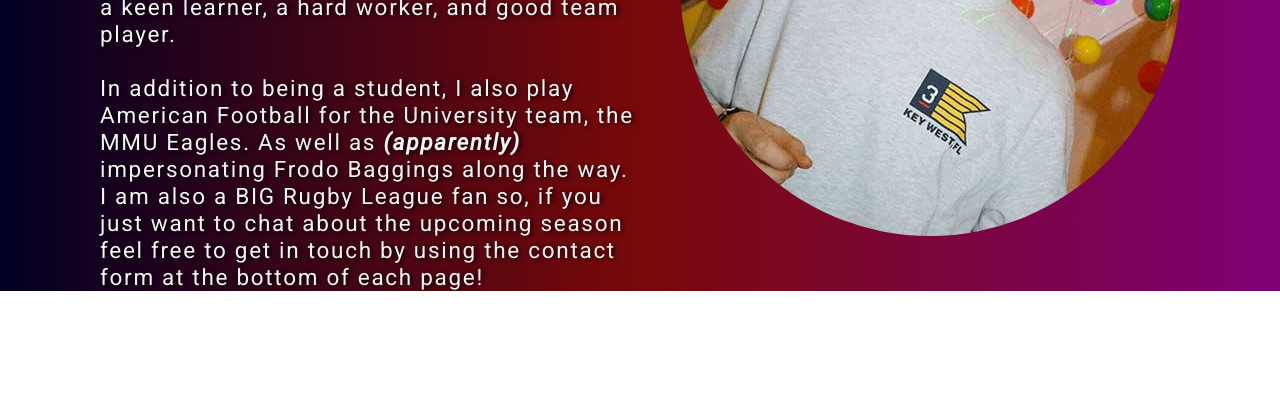
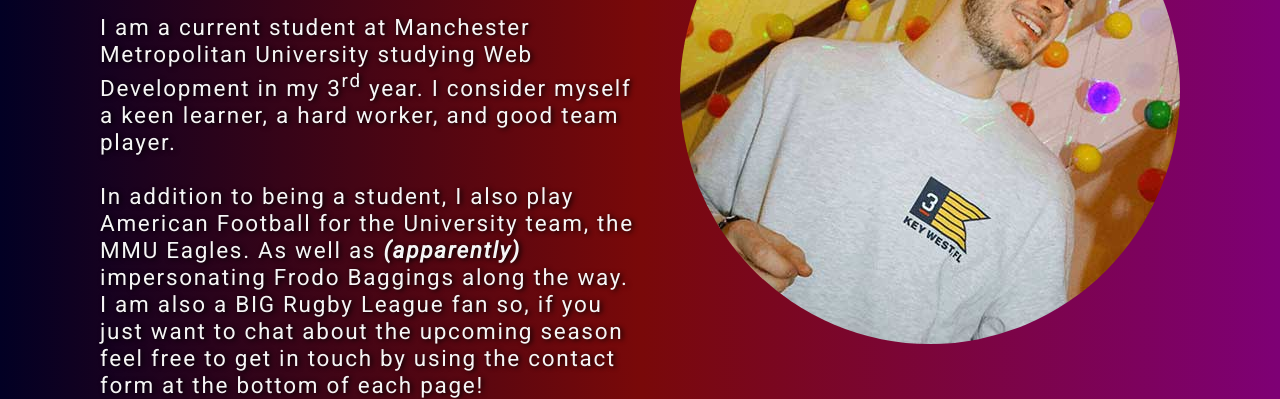
Before and after one commit to joshuamartin964/Portfolio, a plain HTML site: page public/index.html in a window 1280 px wide. Shown: the part 542-941 px from the top of the page. Before the commit the page ends 833 px from the top, so only its background shows below. Drawn offline with Linux system fonts and the light colour scheme.

Commit message:
Margin changed to padding on nav and landing-page section

```diff
--- a/public/assests/sass/style.scss
+++ b/public/assests/sass/style.scss
@@ -2,6 +2,7 @@
 
 $font-color: #f5f5f5;
 $secondry-color: #020024;
+$background: linear-gradient(to right, #020024 0%, #790909 50%, #7e0075 100%);
 
 *,
 *:before,
@@ -20,10 +21,6 @@ html{
     color: $font-color;
 }
 
-body{
-    background: #020024;
-    background: linear-gradient(to right, #020024 0%, #790909 50%, #7e0075 100%);
-}
 
 .wrapper{
     height: 100%;
@@ -36,8 +33,9 @@ body{
     display: flex;
     justify-content: space-between;
     height: 10vh;
-    margin: 0 100px;
+    padding: 0 100px;
     padding-top: 50px;
+    background: $background;
 }
 
 .nav-links{
@@ -79,9 +77,11 @@ body{
 
 // About me section on the landing page
 .landing-page__about-me{
-    margin: 15% 100px 0;
+    padding: 300px 100px 0;
     display: flex;
+    height: 100%;
     justify-content: space-between;
+    background: $background;
 }
 
 .landing-page__about-me-contain{
```
Also changed, not shown: public/assests/css/style.css.
